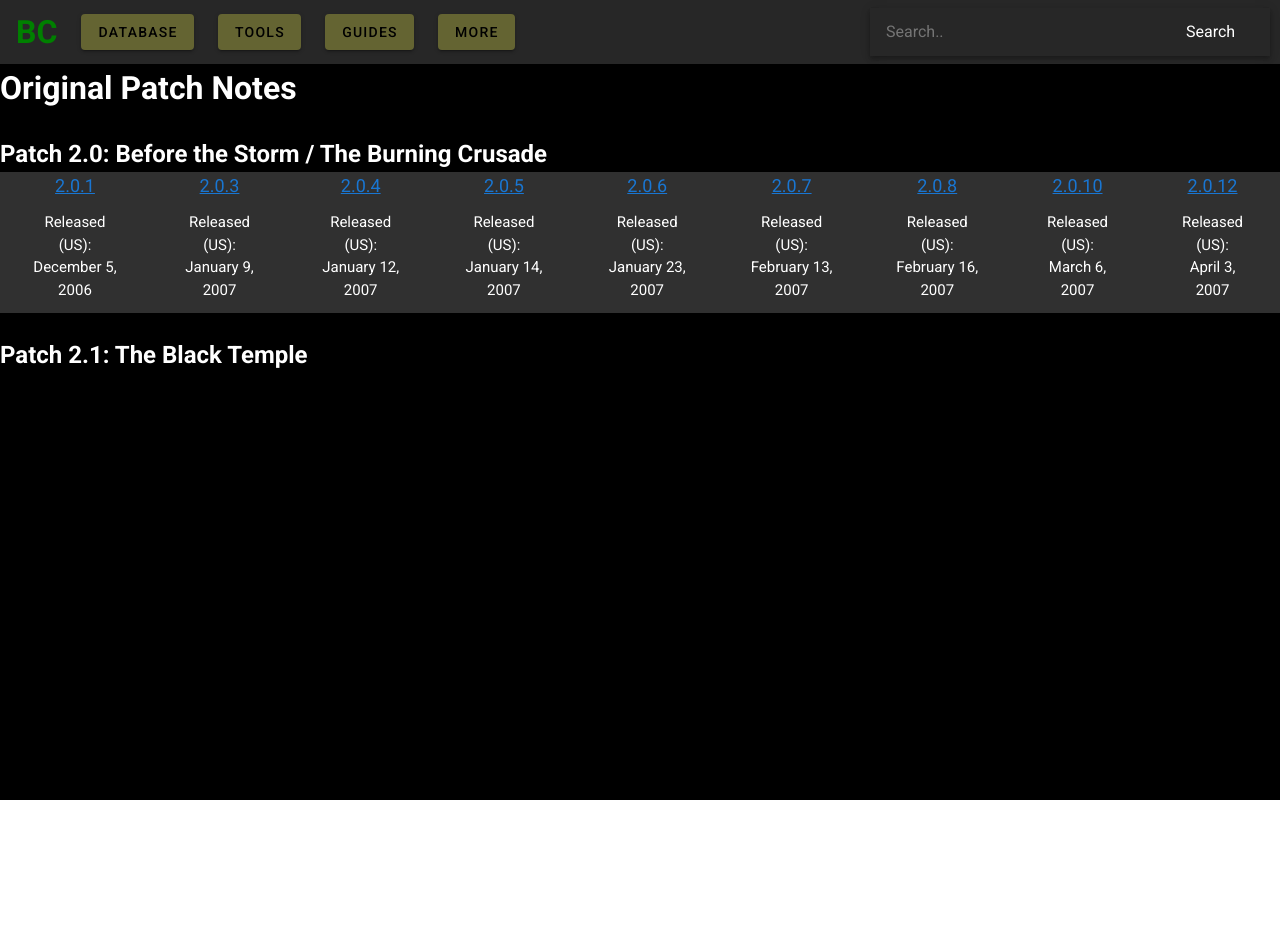
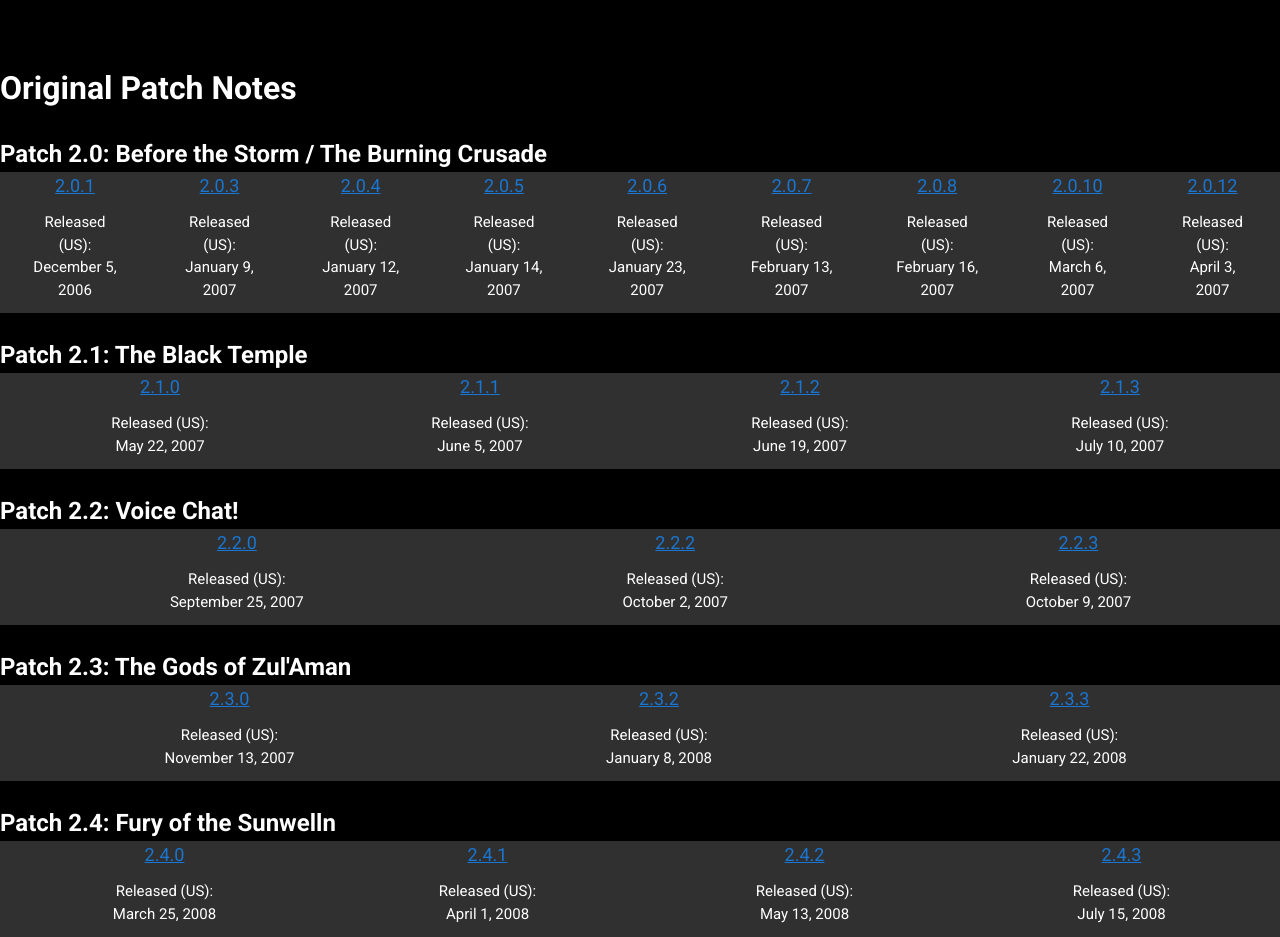
Before and after one commit to justinhomsi/tbc-frontend, a Vue app: page /notes in a window 1280 px wide. Before the commit the page ends 800 px from the top, so only its background shows below. Built offline with nearby package versions, Linux system fonts and the light colour scheme.

Commit message:
Added all Original Patch Notes

```diff
--- a/src/assets/notes_data.json
+++ b/src/assets/notes_data.json
@@ -9,5 +9,27 @@
     { "title": "2.0.8", "link": "notes/original/2.0.8", "release": "February 16, 2007" },
     { "title": "2.0.10", "link": "notes/original/2.0.10", "release": "March 6, 2007" },
     { "title": "2.0.12", "link": "notes/original/2.0.12", "release": "April 3, 2007" }
+  ],
+  "two_one": [
+    { "title": "2.1.0", "link": "notes/original/2.1.0", "release": "May 22, 2007" },
+    { "title": "2.1.1", "link": "notes/original/2.1.1", "release": "June 5, 2007" },
+    { "title": "2.1.2", "link": "notes/original/2.1.2", "release": "June 19, 2007" },
+    { "title": "2.1.3", "link": "notes/original/2.1.3", "release": "July 10, 2007" }
+  ],
+  "two_two": [
+    { "title": "2.2.0", "link": "notes/original/2.2.0", "release": "September 25, 2007" },
+    { "title": "2.2.2", "link": "notes/original/2.2.2", "release": "October 2, 2007" },
+    { "title": "2.2.3", "link": "notes/original/2.2.3", "release": "October 9, 2007" }
+  ],
+  "two_three": [
+    { "title": "2.3.0", "link": "notes/original/2.3.0", "release": "November 13, 2007" },
+    { "title": "2.3.2", "link": "notes/original/2.3.2", "release": "January 8, 2008" },
+    { "title": "2.3.3", "link": "notes/original/2.3.3", "release": "January 22, 2008" }
+  ],
+  "two_four": [
+    { "title": "2.4.0", "link": "notes/original/2.4.0", "release": "March 25, 2008" },
+    { "title": "2.4.1", "link": "notes/original/2.4.1", "release": "April 1, 2008" },
+    { "title": "2.4.2", "link": "notes/original/2.4.2", "release": "May 13, 2008" },
+    { "title": "2.4.3", "link": "notes/original/2.4.3", "release": "July 15, 2008" }
   ]
 }
--- a/src/components/Notes.vue
+++ b/src/components/Notes.vue
@@ -1,10 +1,20 @@
 <template>
   <div><h1>Original Patch Notes</h1>
-  <br />
-  <thead><h2>Patch 2.0: Before the Storm / The Burning Crusade</h2></thead>
-  <NotesTable :data="notes_data.two_zero"></NotesTable>
+    <br />
+    <thead><h2>Patch 2.0: Before the Storm / The Burning Crusade</h2></thead>
+      <NotesTable :data="notes_data.two_zero"></NotesTable>
     <br />
     <thead><h2>Patch 2.1: The Black Temple</h2></thead>
+      <NotesTable :data="notes_data.two_one"></NotesTable>
+    <br />
+    <thead><h2>Patch 2.2: Voice Chat!</h2></thead>
+      <NotesTable :data="notes_data.two_two"></NotesTable>
+    <br />
+    <thead><h2>Patch 2.3: The Gods of Zul'Aman</h2></thead>
+      <NotesTable :data="notes_data.two_three"></NotesTable>
+    <br />
+    <thead><h2>Patch 2.4: Fury of the Sunwelln</h2></thead>
+      <NotesTable :data="notes_data.two_four"></NotesTable>
   </div>
 </template>
 
```
Lines whose indentation alone changed are shown as unchanged.
